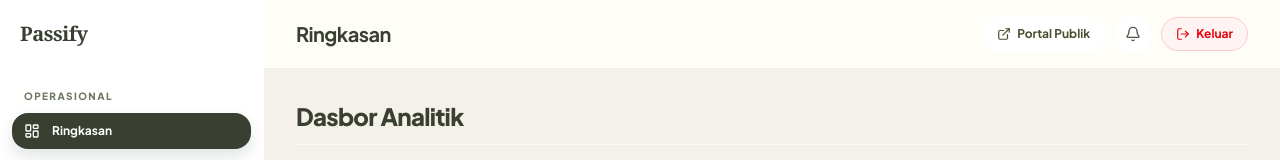
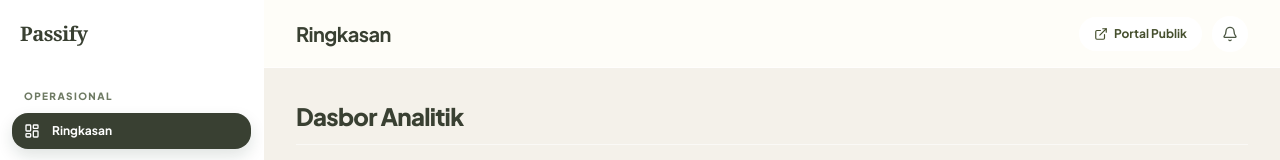
Before and after one commit to Derylfabiensyah/passify, a React (Vite) app in the folder frontend/: page /admin in a window 1280 px wide. Shown: the top 160 px of the page. Built offline with nearby package versions, Linux system fonts and the light colour scheme; no server answers.

Commit message:
clean(admin): remove redundant topbar logout button

```diff
--- a/frontend/src/components/admin/AdminLayout.jsx
+++ b/frontend/src/components/admin/AdminLayout.jsx
@@ -238,18 +238,6 @@ export default function AdminLayout({ children }) {
             >
               <Bell className="h-4 w-4" />
             </button>
-
-            {/* Logout Button */}
-            <button
-              type="button"
-              id="admin-logout-btn"
-              onClick={() => setShowLogoutModal(true)}
-              title="Keluar (Logout)"
-              className="flex items-center gap-1.5 rounded-full border border-red-200 bg-red-50/80 px-3.5 py-2 text-xs font-bold text-red-600 transition-colors hover:bg-red-100 cursor-pointer"
-            >
-              <LogOut className="h-3.5 w-3.5" />
-              <span className="hidden sm:inline">Keluar</span>
-            </button>
           </div>
         </header>
 
```
